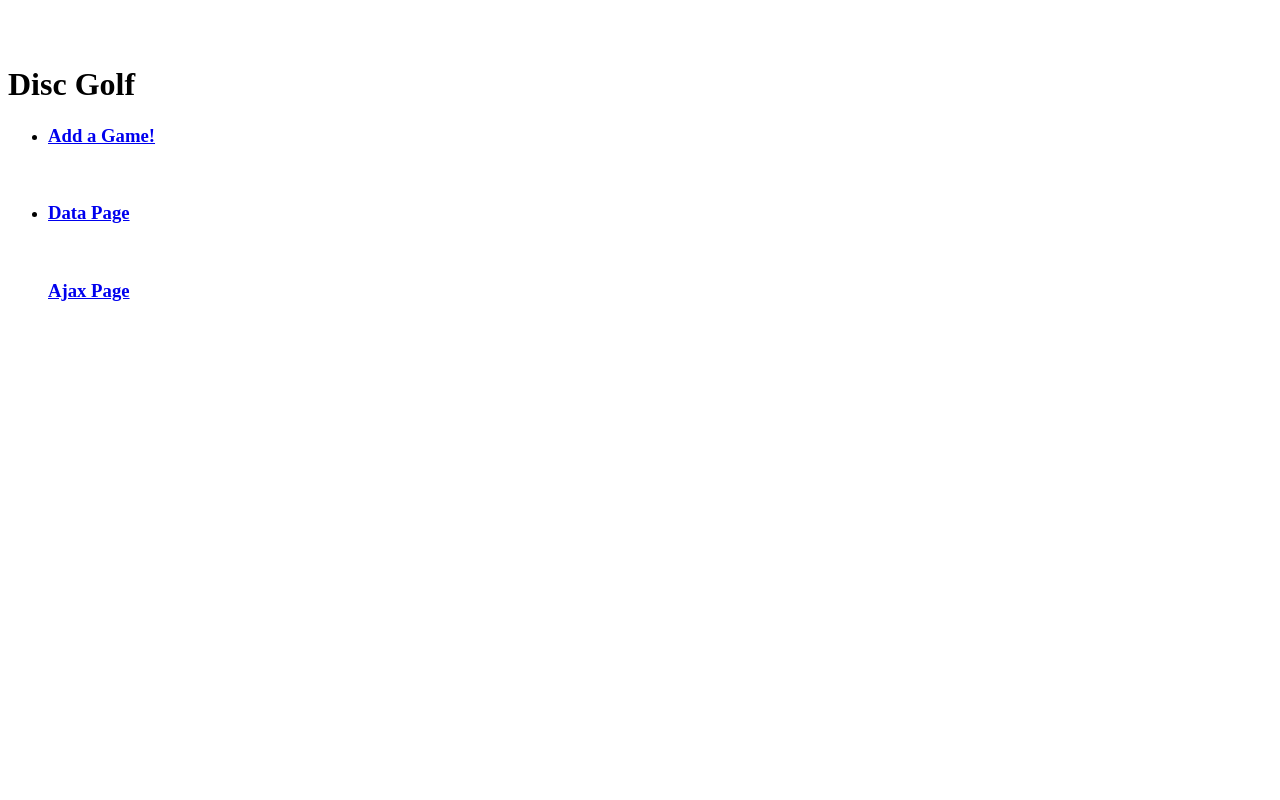
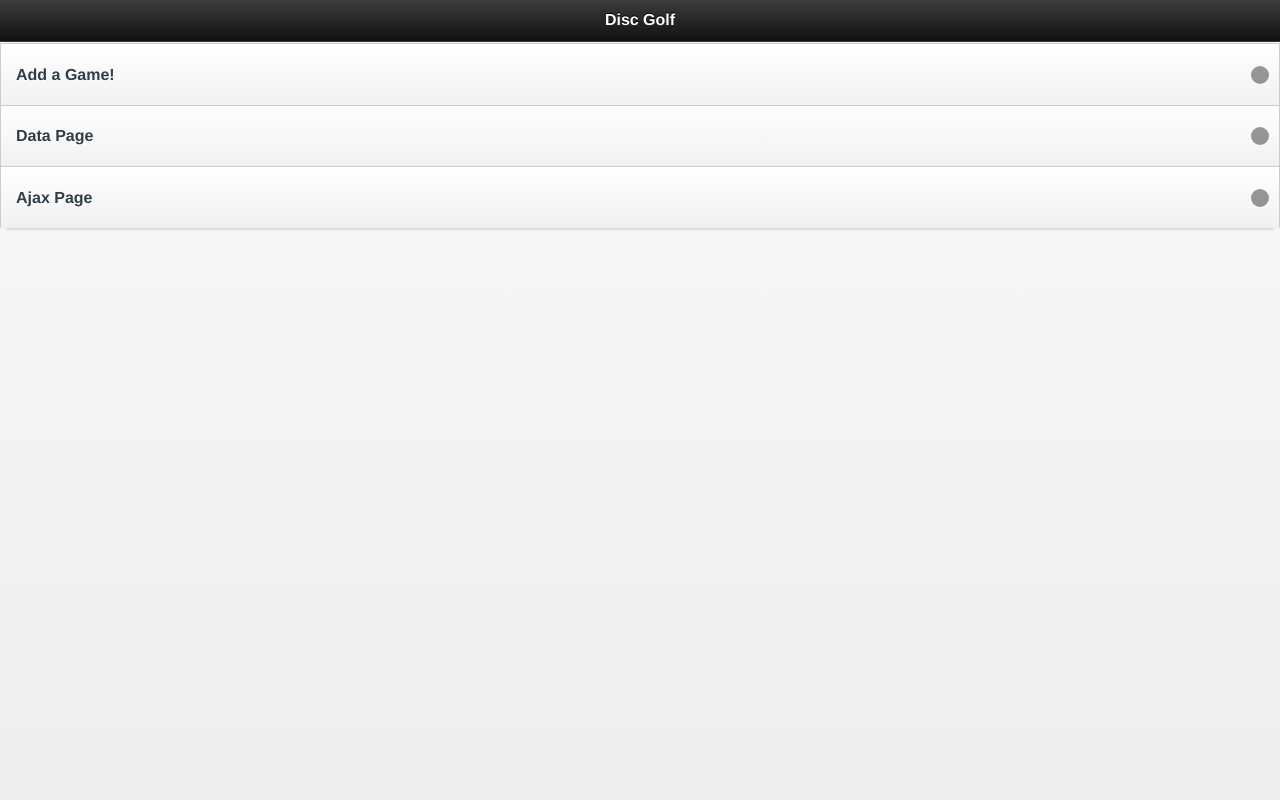
Before and after one commit to littlemeg27/ASD3, a plain HTML site: page Project1/index.html in a window 1280 px wide. Shown: the top 800 px of the page. Drawn offline with Linux system fonts and the light colour scheme.

Commit message:
Trying to get everything back together, working to a point.

```diff
--- a/Project1/index.html
+++ b/Project1/index.html
@@ -18,7 +18,7 @@
 			<title>Disc Golf</title>
 
 		<!--css files here-->
-			<link rel="stylesheet" href="css/jquery.mobile.structure-1.2.0.min.css" type="text/css"/>
+			<link rel="stylesheet" href="css/jquery.mobile-1.3.0.min.css" type="text/css"/>
 			<link rel="stylesheet" href="css/style.css" type="text/css"/>
 
 		<!--Modernizr goes here-->
@@ -46,6 +46,7 @@
 							<h3>Data Page</h3>
 							</a>
 						</li>
+						<li>
 							<a href="#ajaxPage">
 							<h3>Ajax Page</h3>
 							</a>
```
Also changed, not shown: 1 other file.
